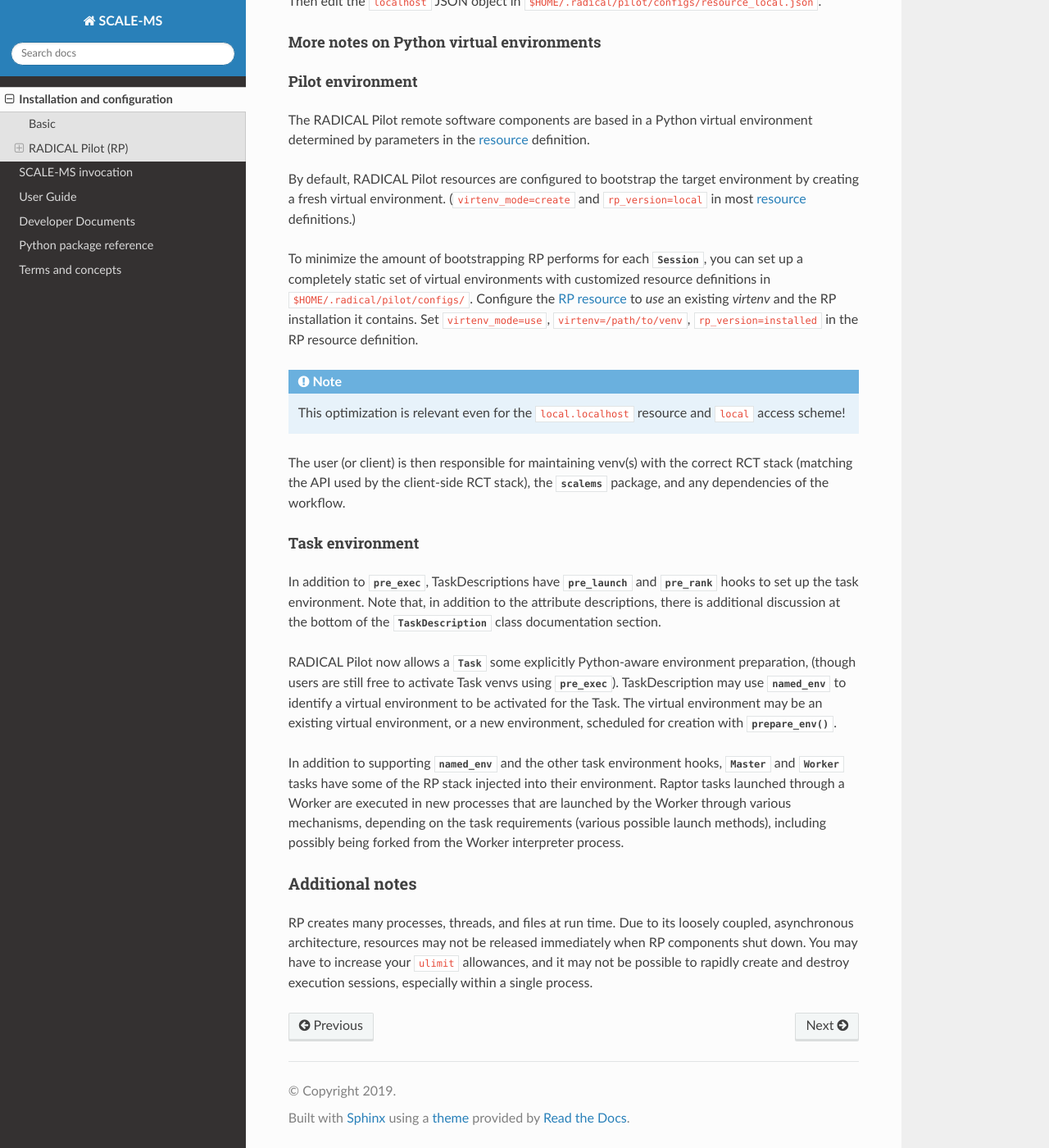
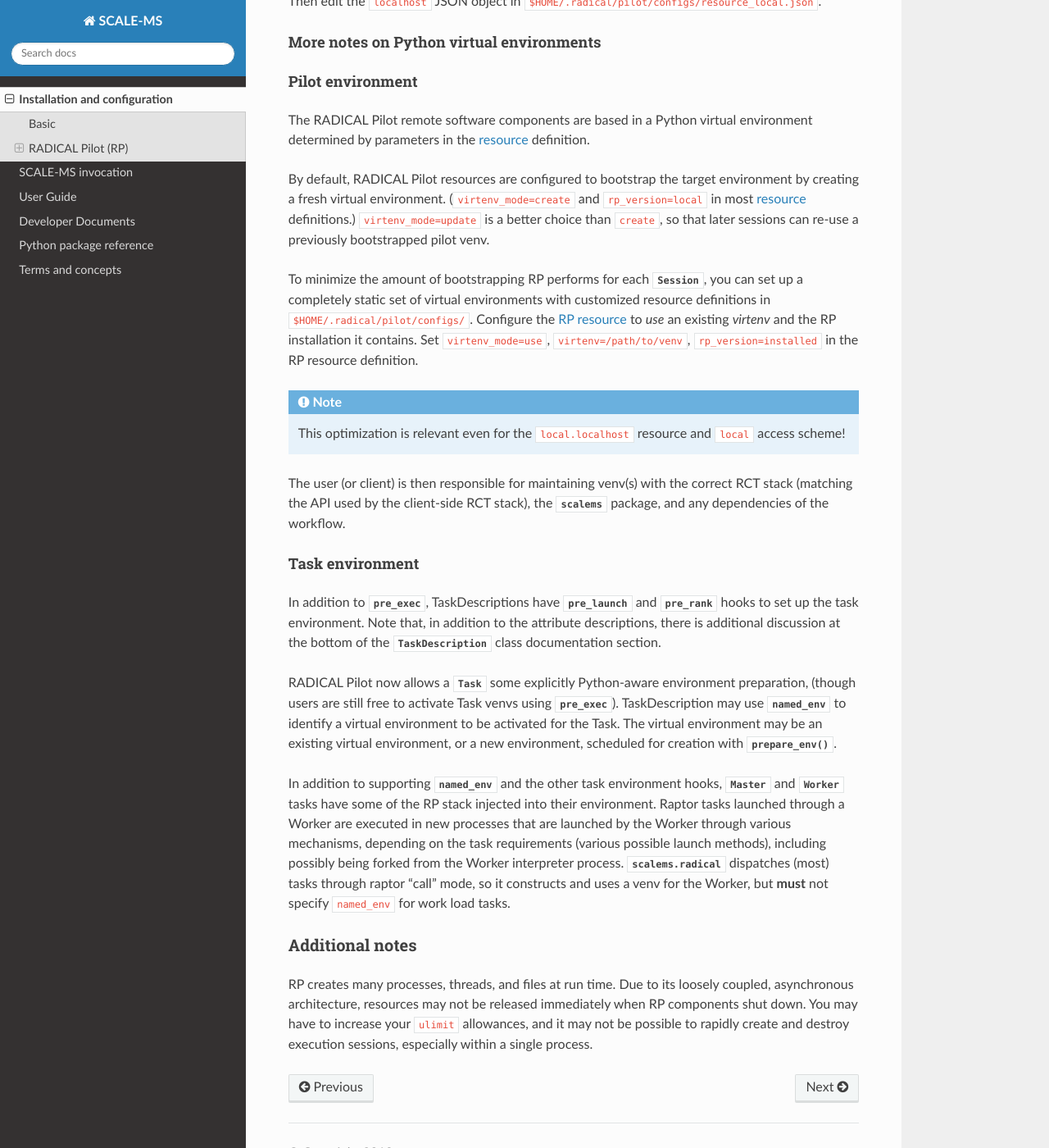
Before and after one commit to SCALE-MS/scale-ms, a Sphinx documentation site: the page built from docs/install.rst, in a window 1280 px wide and 1400 px high, scrolled down 2391 px. Shown: the whole window at 82% size. Built offline with Sphinx 7.4.7 and the Read the Docs theme 2.0.0, drawn with Linux system fonts in a browser that asks for light colours.

Commit message:
Apply suggestions from code review

```diff
--- a/docs/install.rst
+++ b/docs/install.rst
@@ -123,6 +123,7 @@ determined by parameters in the
 By default, RADICAL Pilot resources are configured to bootstrap the target environment
 by creating a fresh virtual environment. (``virtenv_mode=create`` and ``rp_version=local``
 in most `resource <https://radicalpilot.readthedocs.io/en/stable/machconf.html>`__ definitions.)
+``virtenv_mode=update`` is a better choice than ``create``, so that later sessions can re-use a previously bootstrapped pilot venv.
 
 To minimize the amount of bootstrapping RP performs for each :py:class:`~radical.pilot.Session`,
 you can set up a completely static set of virtual environments with customized resource definitions
@@ -165,6 +166,9 @@ Raptor tasks launched through a Worker are executed in new processes
 that are launched by the Worker through various mechanisms, depending
 on the task requirements (various possible launch methods), including
 possibly being forked from the Worker interpreter process.
+:py:mod:`scalems.radical` dispatches (most) tasks through
+raptor "call" mode, so it constructs and uses a venv for the Worker,
+but **must** not specify ``named_env`` for work load tasks.
 
 Additional notes
 ----------------
```
